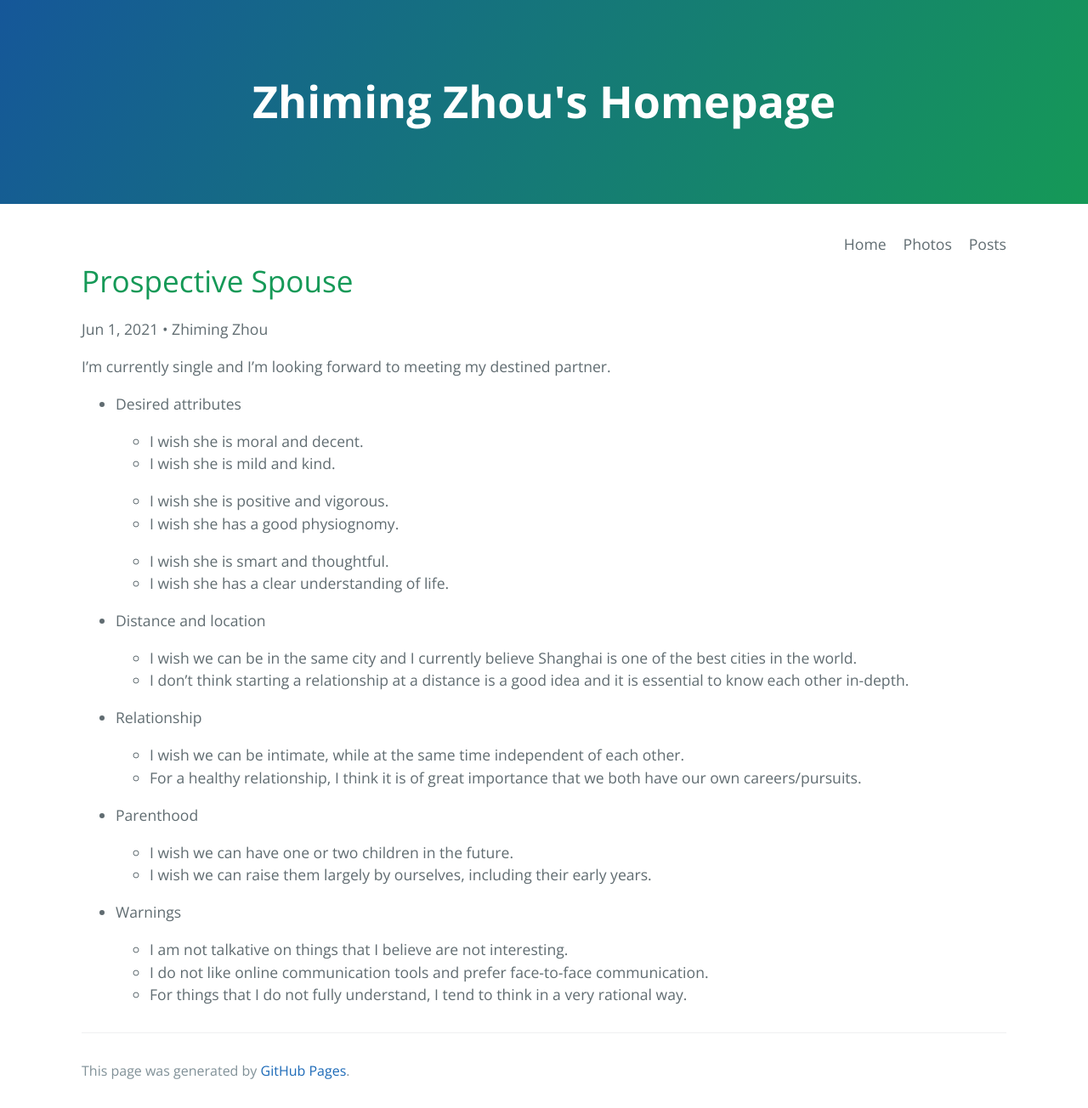
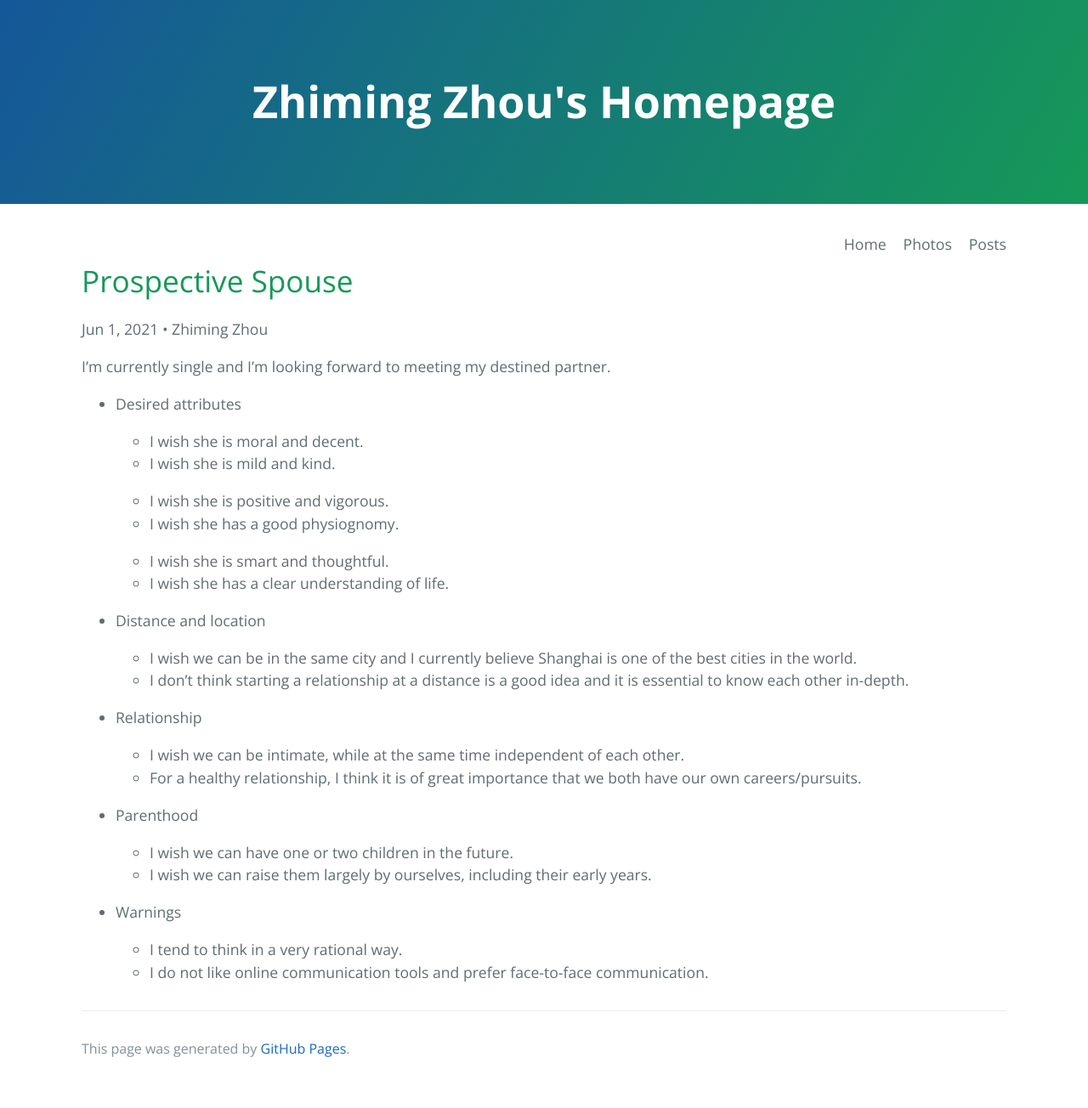
Before and after one commit to ZhimingZhou/zhimingzhou.github.io, a Jekyll site: the page built from _posts/2021-10-11-Prospective-Spouse.md, in a window 1280 px wide. Shown: the whole page at 85% size. Built offline with Jekyll 4.4.1, drawn with Linux system fonts in a browser that asks for light colours; comment, search, counter and statistics services are not loaded; after the commit the page ends 1278 px from its top, so only the background shows below that.

Commit message:
Update 2021-10-11-Prospective-Spouse.md

```diff
--- a/_posts/2021-10-11-Prospective-Spouse.md
+++ b/_posts/2021-10-11-Prospective-Spouse.md
@@ -41,6 +41,7 @@ I'm currently single and I'm looking forward to meeting my destined partner.
 <!--  -->
 - Warnings
 
-  - I am not talkative on things that I believe are not interesting.
+  - I tend to think in a very rational way.
   - I do not like online communication tools and prefer face-to-face communication.
-  - For things that I do not fully understand, I tend to think in a very rational way.
+
+<!--   - I am not talkative on things that I believe are not interesting. -->
```
